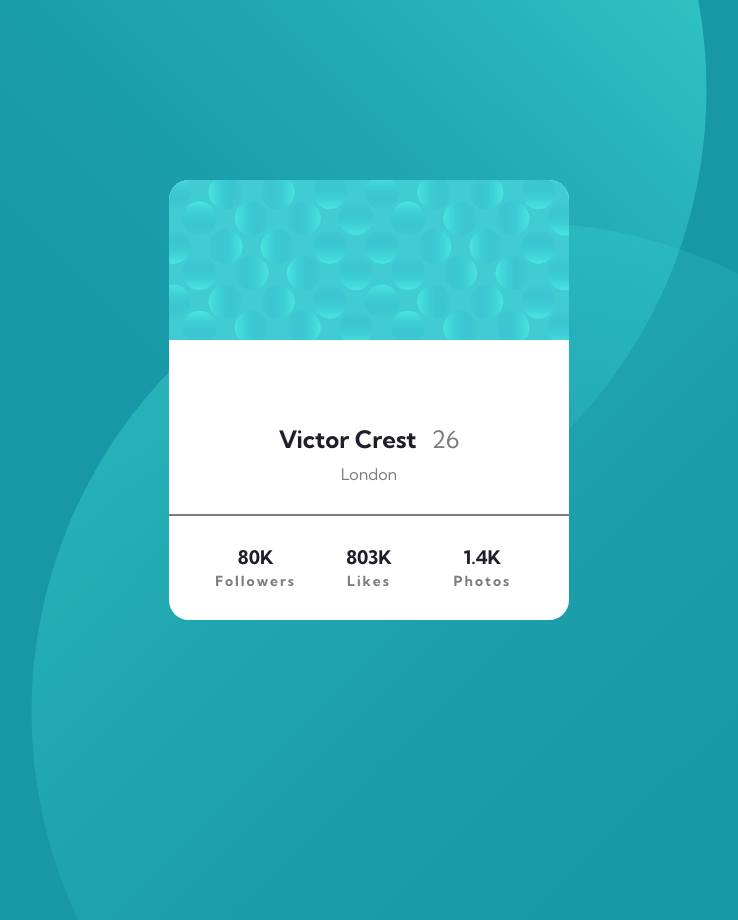
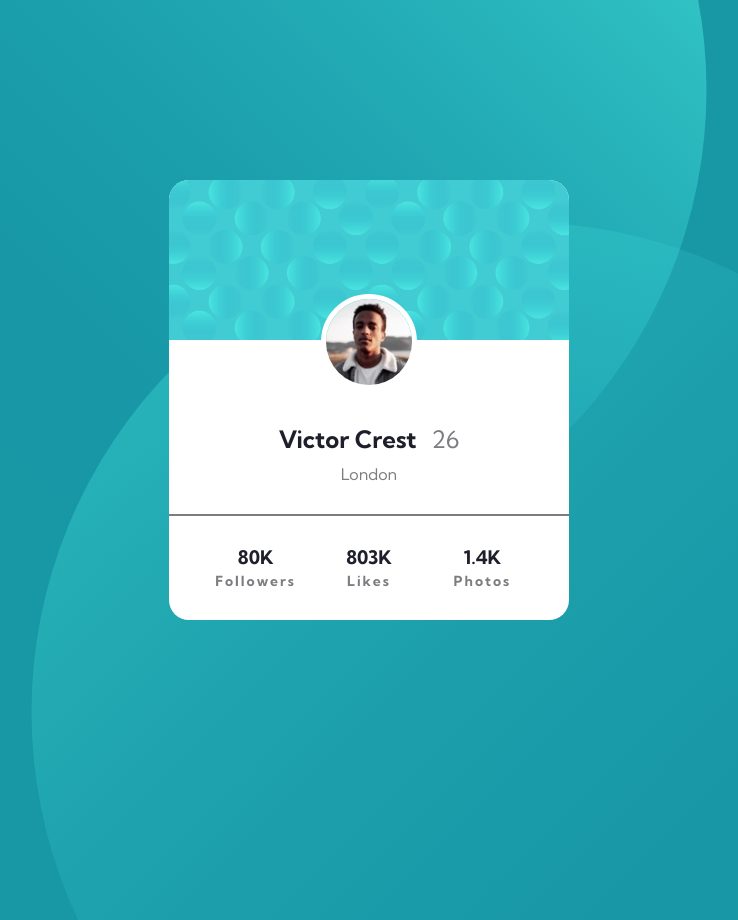
Before and after one commit to sparklaunch/Profile-Card-Component, a Next.js app: page / in a window 1280 px wide. Shown: the top 920 px of the page, without its empty margins (271-1009 px from the left). Built offline with nearby package versions, Linux system fonts and the light colour scheme.

Commit message:
feat: 카드 섹션에 Victor Crest 이미지 추가 및 스타일 수정

```diff
--- a/src/app/Home.module.css
+++ b/src/app/Home.module.css
@@ -45,7 +45,8 @@
 
 .header {
 	padding: 30px;
-	margin-top: 50px;
+	padding-top: 80px;
+	position: relative;
 }
 
 .location {
@@ -77,3 +78,12 @@
 	margin-top: 3px;
 	letter-spacing: 2px;
 }
+
+.victor {
+	position: absolute;
+	top: -50px;
+	left: 50%;
+	transform: translateX(-50%);
+	border-radius: 50%;
+	border: 5px solid white;
+}
--- a/src/app/page.tsx
+++ b/src/app/page.tsx
@@ -2,6 +2,7 @@ import Image from "next/image";
 import backgroundPattern from "../shared/assets/images/background-pattern.svg";
 import bottomBackground from "../shared/assets/images/bottom-background.svg";
 import topBackground from "../shared/assets/images/top-background.svg";
+import victor from "../shared/assets/images/victor.jpg";
 import styles from "./Home.module.css";
 
 export default function Main() {
@@ -26,6 +27,11 @@ export default function Main() {
 					className={styles.backgroundPattern}
 				/>
 				<header className={styles.header}>
+					<Image
+						src={victor}
+						alt="Victor Crest"
+						className={styles.victor}
+					/>
 					<h1 className={styles.title}>
 						Victor Crest<span className={styles.age}>26</span>
 					</h1>
```
